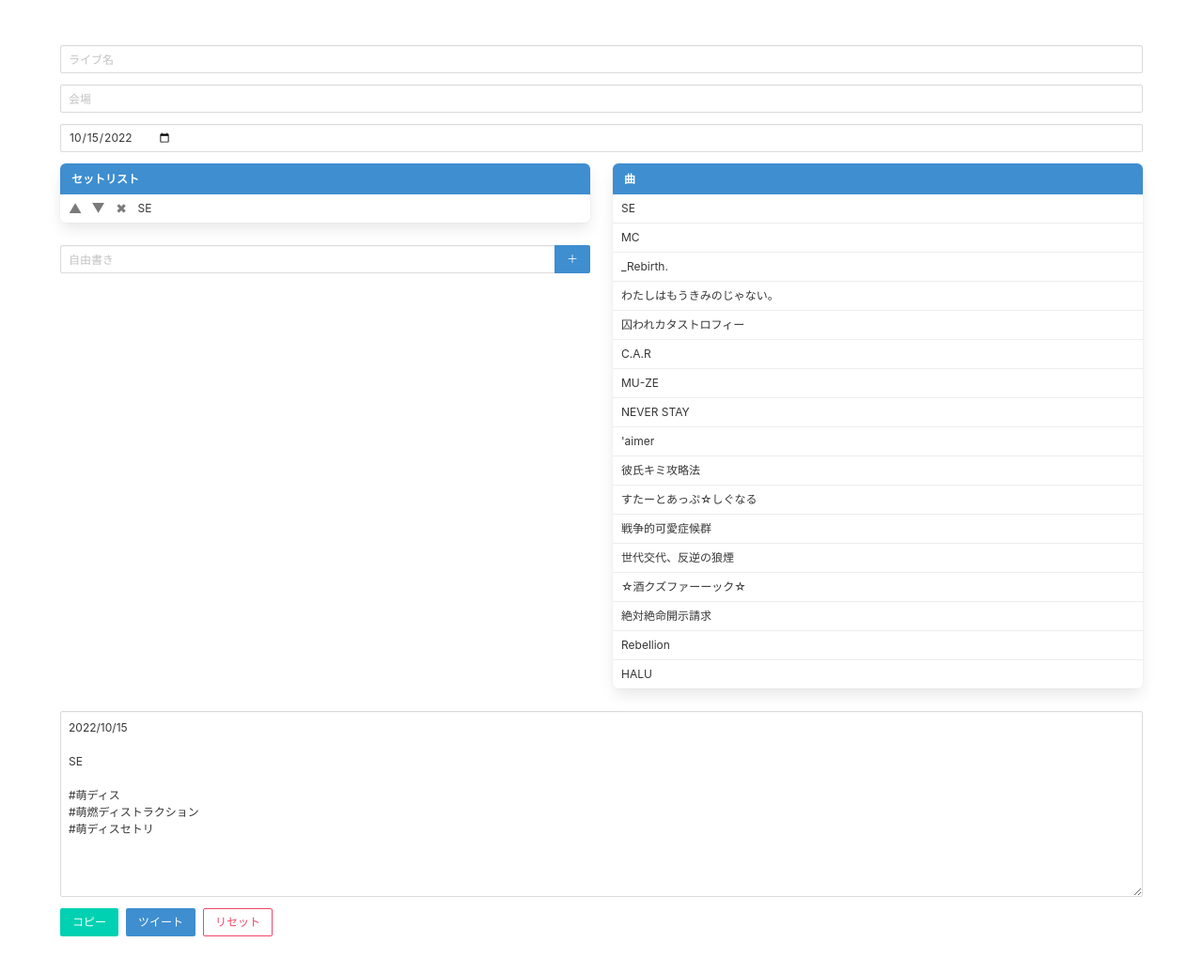
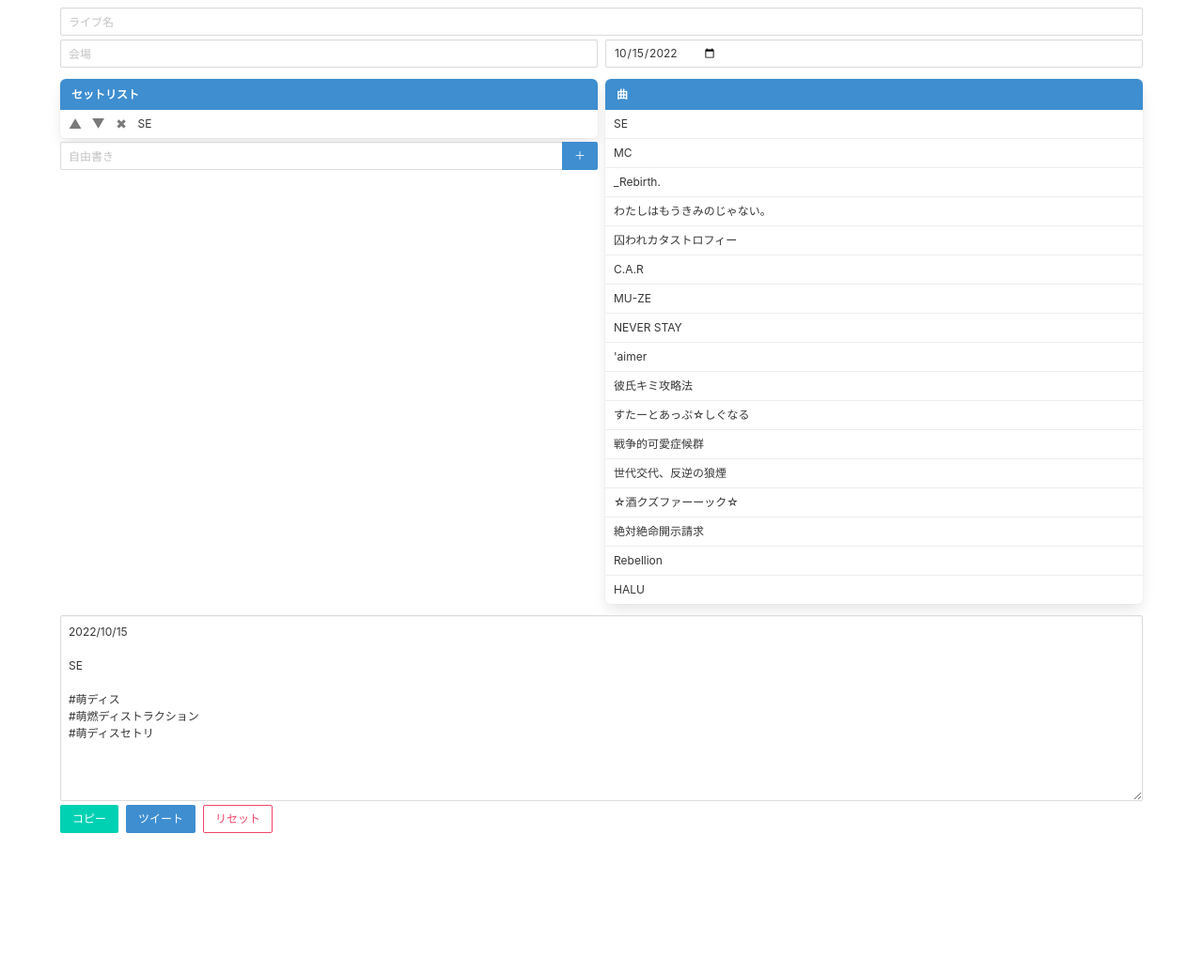
Before and after one commit to nijippoi/setoribu-yumeiro, a plain HTML site: page index.html in a window 1280 px wide. Shown: the whole page at 94% size. After the commit the page ends 907 px from the top, so only its background shows below. Drawn offline with nearby package versions, Linux system fonts and the light colour scheme.

Commit message:
UIの間隔をもうちょい狭くした

```diff
--- a/index.html
+++ b/index.html
@@ -34,29 +34,35 @@
 
 <body>
     <!-- ✅❎🔲☐☑☒✔❌ -->
-    <section class="section">
+    <section class="section p-2">
         <div class="container">
-            <div class="field" id="live-title">
+            <div class="field mb-1" id="live-title">
                 <div class="control">
                     <input class="input is-small" type="text" placeholder="ライブ名" />
                 </div>
             </div>
+            <div class="columns is-mobile is-variable is-1 mb-0">
+                <div class="column is-half">
                     <div class="field" id="live-place">
                         <div class="control">
                             <input class="input is-small" type="text" placeholder="会場" />
                         </div>
                     </div>
+                </div>
+                <div class="column is-half">
                     <div class="field" id="live-date">
                         <div class="control">
                             <input class="input is-small" type="date" placeholder="日付" data-start-date="10/24/2019">
                         </div>
                     </div>
-            <div class="columns is-mobile">
+                </div>
+            </div>
+            <div class="columns is-mobile is-variable is-1 mb-0">
                 <div class="column is-half">
-                    <article id="setlist" class="panel is-info">
+                    <article id="setlist" class="panel is-info mb-1">
                         <p class="panel-heading is-size-7">セットリスト</p>
                     </article>
-                    <div class="field has-addons" id="custom-song">
+                    <div id="custom-song" class="field has-addons mb-1">
                         <div class="control is-expanded">
                             <input class="input is-small" type="text" placeholder="自由書き" />
                         </div>
@@ -71,12 +77,12 @@
                     </article>
                 </div>
             </div>
-            <div class="field" id="message">
+            <div class="field mb-1" id="message">
                 <div class="control">
                     <textarea class="textarea is-small" rows="10" placeholder="メッセージ"></textarea>
                 </div>
             </div>
-            <div class="buttons">
+            <div class="buttons mb-1">
                 <button id="copy-button" class="button is-small is-primary">コピー</button>
                 <a id="tweet-button" class="button is-small is-info" href="#">ツイート</a>
                 <button id="clear-button" class="button is-small is-danger is-outlined is-right">リセット</button>
```
Lines whose indentation alone changed are shown as unchanged.
